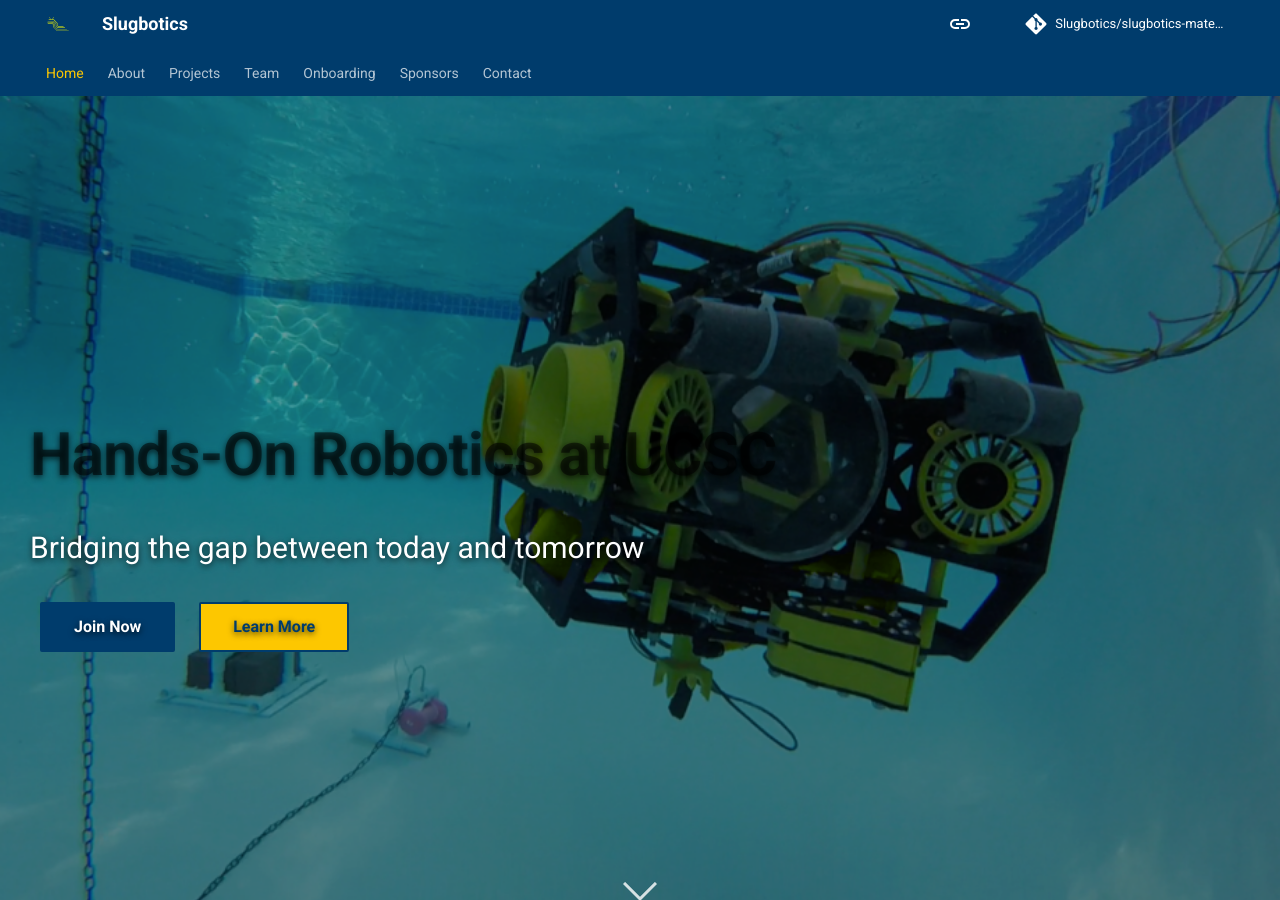
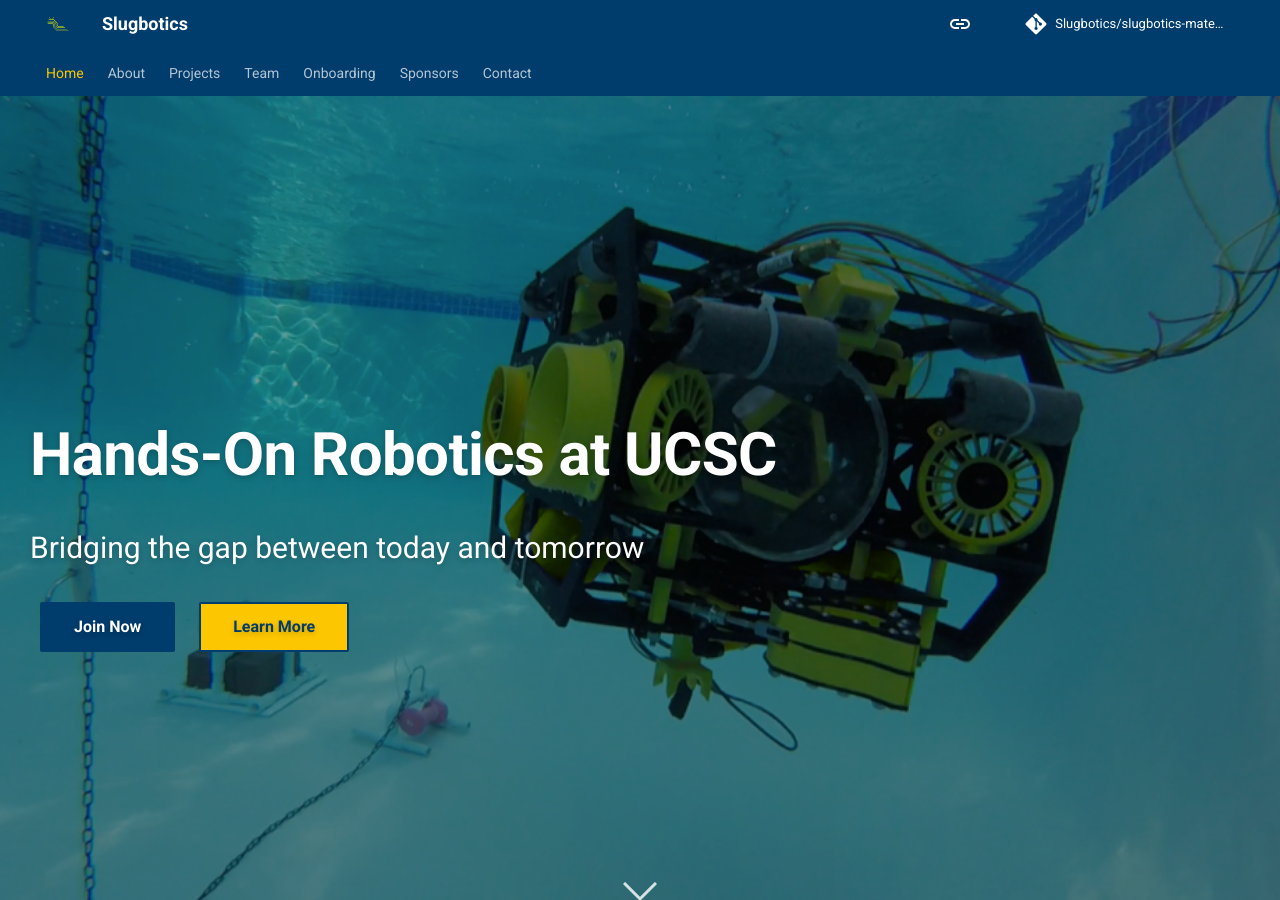
Before and after one commit to Slugbotics/slugbotics-material, an MkDocs documentation site: the page built from docs/index.md, in a window 1280 px wide and 900 px high. Built offline with MkDocs 1.6.1 and Material for MkDocs 9.7.7, drawn with Linux system fonts in a browser that asks for light colours; comment, search, counter and statistics services are not loaded.

Commit message:
Fixed hero text color

```diff
--- a/docs/stylesheets/extra.css
+++ b/docs/stylesheets/extra.css
@@ -109,11 +109,12 @@
   padding-top: calc(var(--md-header-height, 16rem));
   text-align: left;
   color: #fff;
-  text-shadow: 0 2px 6px rgba(0, 0, 0, 0.7);
+  text-shadow: 0 2px 6px rgba(0, 0, 0, 0.2);
 }
 
 .hero-content h1 {
   font-size: 3rem;
+  color: #fff;
   margin-bottom: 0.5rem;
 }
 
```
